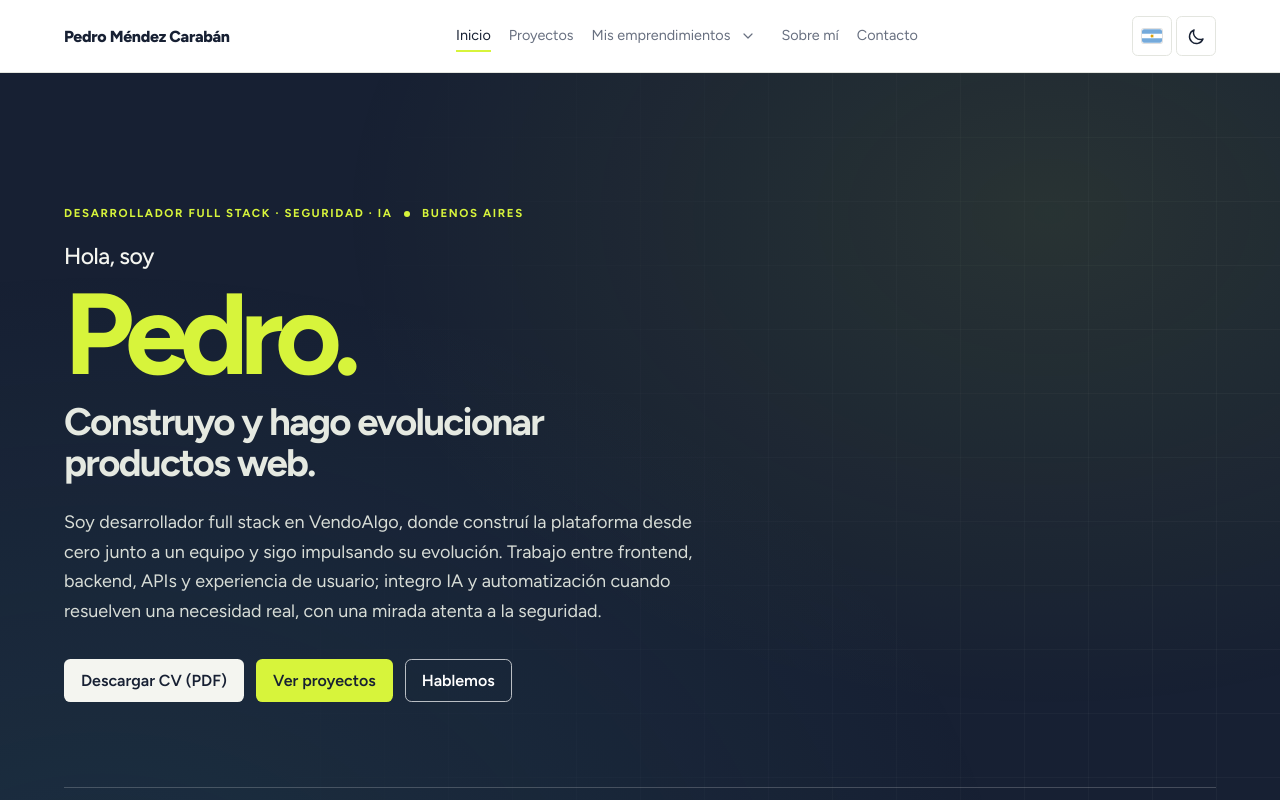
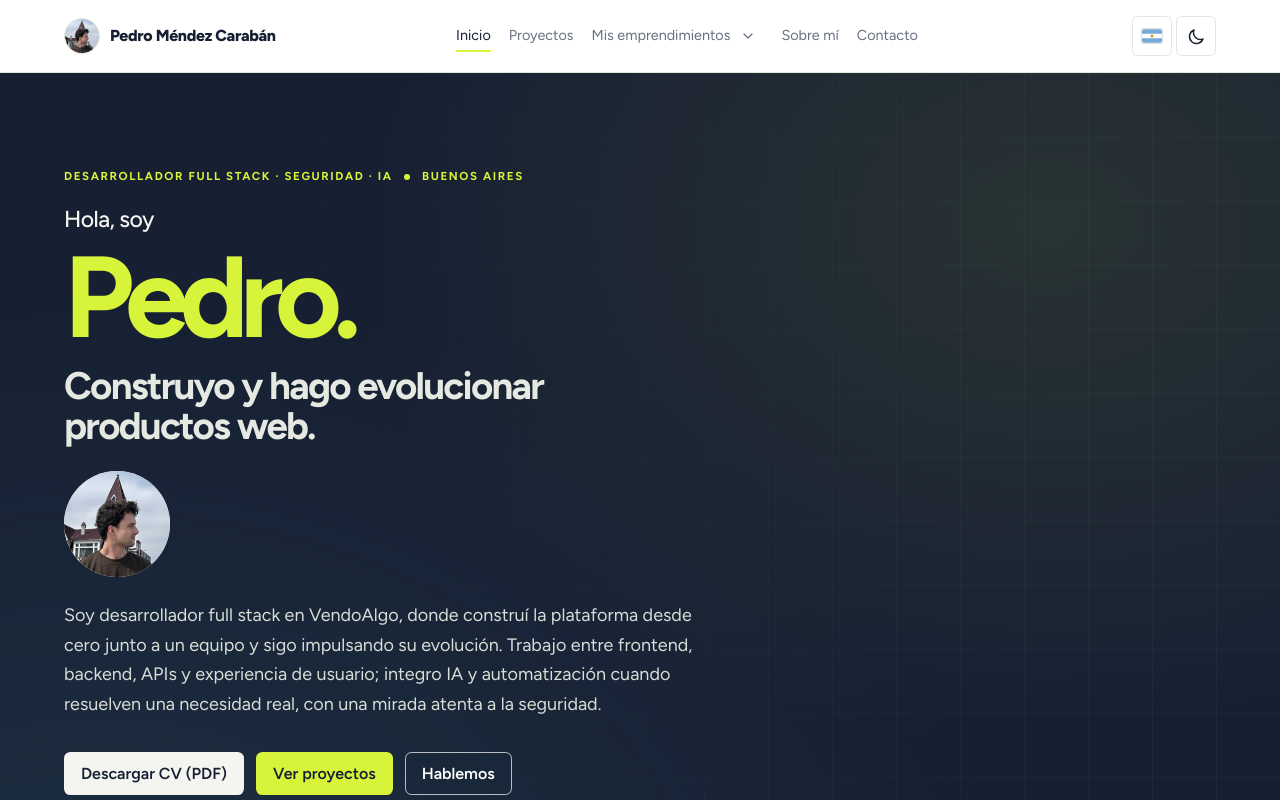
Before and after one commit to Pedro-2577/portfolio-2025, a Vue app: page / in a window 1280 px wide. Shown: the top 800 px of the page. Built offline with nearby package versions, Linux system fonts and the light colour scheme.

Commit message:
Add a persistent profile avatar and separate the hero portrait from its caption

```diff
--- a/src/App.vue
+++ b/src/App.vue
@@ -322,7 +322,7 @@ onUnmounted(() => {
     <header class="site-header">
       <div v-if="isServiceRoute" class="container buyer-header">
         <div class="buyer-header-identity">
-          <a class="brand" href="#home" @click.prevent="navigate('home')">Pedro Méndez Carabán</a>
+          <a class="brand brand-with-avatar" href="#home" @click.prevent="navigate('home')"><span class="brand-avatar profile-photo-frame" aria-hidden="true"><img :src="assetBase + 'pedro-portrait.jpg'" alt="" width="666" height="888" decoding="async"></span><span class="brand-name">Pedro Méndez Carabán</span></a>
           <a class="buyer-ventures-back" href="#emprendimientos" @click.prevent="navigate('emprendimientos')">← {{ language === 'es' ? 'Mis emprendimientos' : 'My ventures' }}</a>
         </div>
         <nav :aria-label="t.services" class="buyer-header-links">
@@ -340,7 +340,7 @@ onUnmounted(() => {
         </div>
       </div>
       <div v-else class="container nav-wrap">
-        <a class="brand" href="#home" @click.prevent="navigate('home')">Pedro Méndez Carabán</a>
+        <a class="brand brand-with-avatar" href="#home" @click.prevent="navigate('home')"><span class="brand-avatar profile-photo-frame" aria-hidden="true"><img :src="assetBase + 'pedro-portrait.jpg'" alt="" width="666" height="888" decoding="async"></span><span class="brand-name">Pedro Méndez Carabán</span></a>
         <button class="menu-button" type="button" aria-label="Abrir menú de navegación" :aria-expanded="mobileMenuOpen" @click="mobileMenuOpen = !mobileMenuOpen">☰</button>
         <nav :class="{ 'is-open': mobileMenuOpen }" class="site-nav" aria-label="Navegación principal">
           <a :class="{ active: currentRoute === 'home' }" href="#home" @click.prevent="navigate('home')">{{ t.home }}</a>
@@ -382,7 +382,7 @@ onUnmounted(() => {
           <p class="eyebrow">{{ t.role }} <span class="eyebrow-dot"></span> Buenos Aires</p>
           <div class="hero-intro">
             <h1 class="hero-heading"><span class="hero-greeting">{{ t.greeting }}</span><span class="visually-hidden">Pedro.</span><span class="hero-name" aria-hidden="true"><span v-for="(letter, index) in 'Pedro.'" :key="index" class="hero-letter" :style="{ '--letter-index': index }" aria-hidden="true">{{ letter }}</span></span><em>{{ t.tagline }}</em></h1>
-            <img class="hero-mobile-portrait" :src="assetBase + 'pedro-portrait.jpg'" alt="Pedro Martín Méndez Carabán" width="666" height="888" decoding="async">
+            <span class="hero-mobile-portrait profile-photo-frame" aria-hidden="true"><img :src="assetBase + 'pedro-portrait.jpg'" alt="" width="666" height="888" decoding="async"></span>
           </div>
           <p class="hero-copy"><span class="hero-desktop-only">{{ t.hero }}</span><span class="hero-mobile-only">{{ language === 'es' ? 'Desarrollo productos web de punta a punta. En VendoAlgo construí la plataforma desde cero junto al equipo y hoy sigo trabajando en su evolución.' : 'I build web products end to end. At VendoAlgo, I built the platform from scratch with the team and continue to develop it today.' }}</span></p>
           <div class="button-row">
@@ -394,7 +394,7 @@ onUnmounted(() => {
           </div>
           <aside class="hero-person">
             <figure class="hero-portrait">
-              <img :src="assetBase + 'pedro-portrait.jpg'" alt="Pedro Martín Méndez Carabán" width="666" height="888" fetchpriority="high" decoding="async">
+              <div class="hero-portrait-frame profile-photo-frame"><img :src="assetBase + 'pedro-portrait.jpg'" alt="Pedro Martín Méndez Carabán" width="666" height="888" fetchpriority="high" decoding="async"></div>
               <figcaption><strong>Pedro Méndez Carabán</strong><span>{{ t.portraitRole }}</span></figcaption>
             </figure>
             <a class="hero-work" href="#project/vendoalgo" @click.prevent="navigate('project/vendoalgo')"><span>{{ t.proofLabel }}</span><strong>VendoAlgo</strong></a>
```
